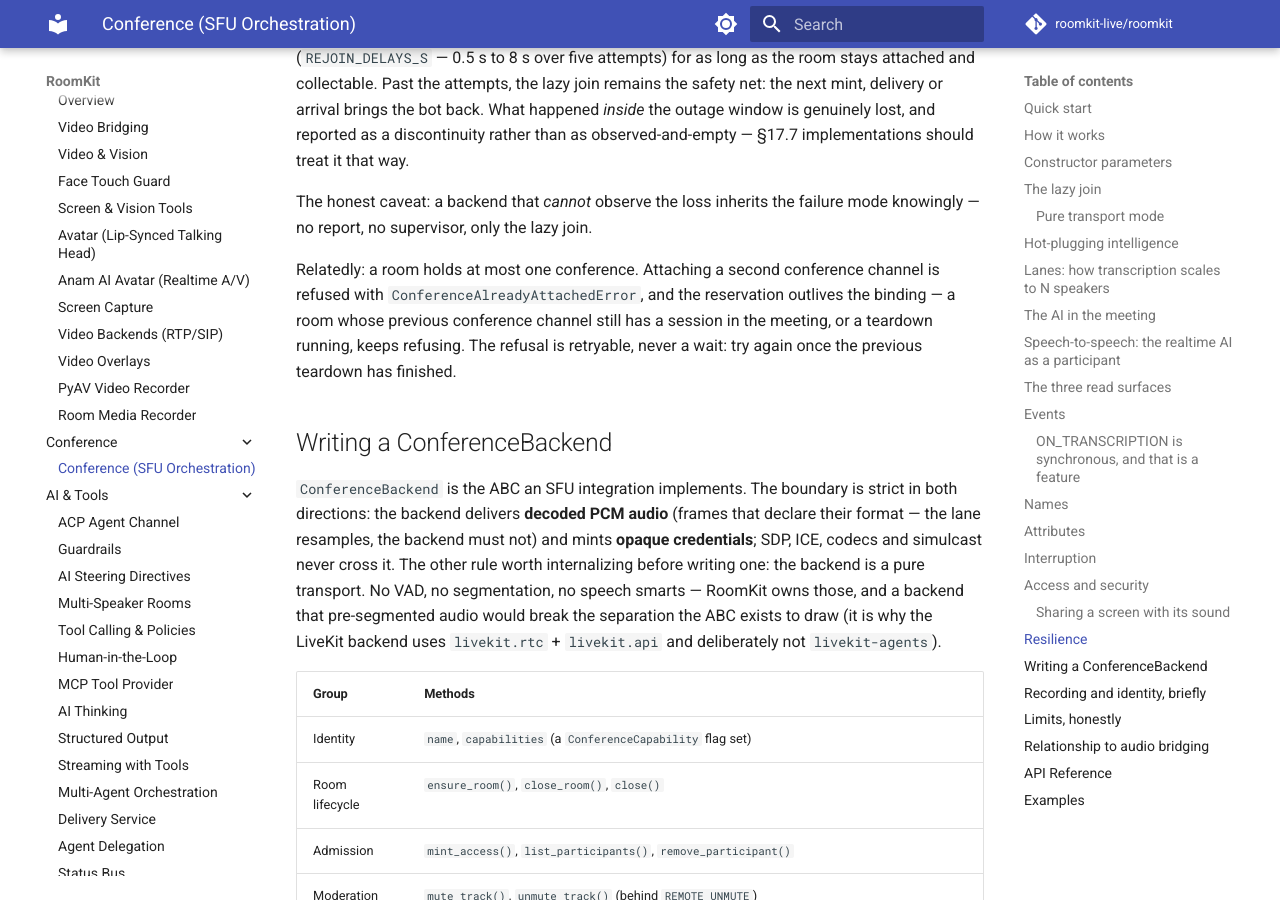
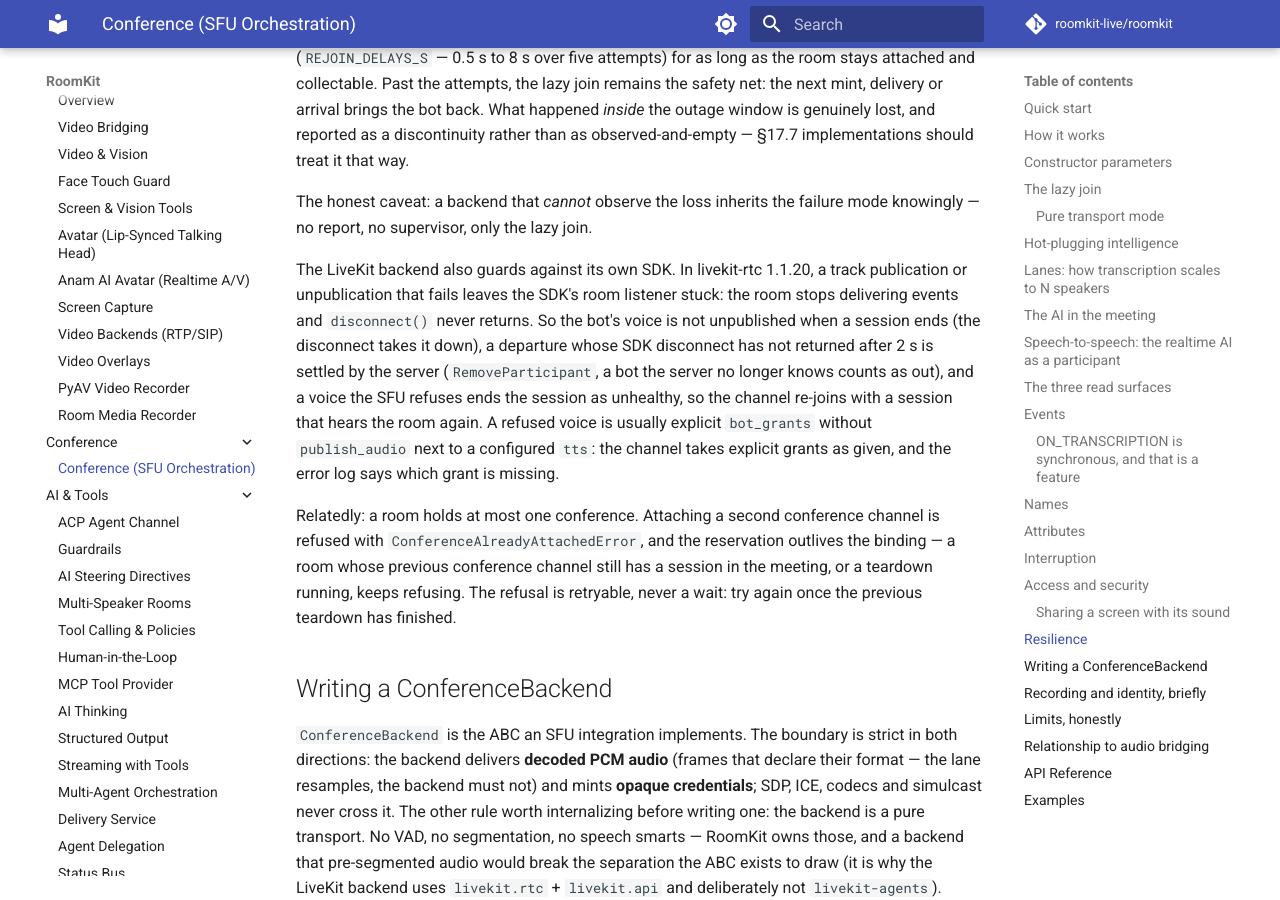
Before and after one commit to roomkit-live/roomkit-docs, an MkDocs documentation site: the page built from docs/guides/conference.md, in a window 1280 px wide and 900 px high, scrolled down 16018 px. Built offline with MkDocs 1.6.1 and Material for MkDocs 9.7.7, drawn with Linux system fonts in a browser that asks for light colours; comment, search, counter and statistics services are not loaded.

Commit message:
docs(conference): the LiveKit backend settles a departure its SDK cannot finish, and a refused voice ends the session (RMK-350)

```diff
--- a/docs/guides/conference.md
+++ b/docs/guides/conference.md
@@ -704,6 +704,18 @@ should treat it that way.
 The honest caveat: a backend that *cannot* observe the loss inherits the
 failure mode knowingly — no report, no supervisor, only the lazy join.
 
+The LiveKit backend also guards against its own SDK. In livekit-rtc 1.1.20, a
+track publication or unpublication that fails leaves the SDK's room listener
+stuck: the room stops delivering events and `disconnect()` never returns. So
+the bot's voice is not unpublished when a session ends (the disconnect takes
+it down), a departure whose SDK disconnect has not returned after 2 s is
+settled by the server (`RemoveParticipant`, a bot the server no longer knows
+counts as out), and a voice the SFU refuses ends the session as unhealthy, so
+the channel re-joins with a session that hears the room again. A refused
+voice is usually explicit `bot_grants` without `publish_audio` next to a
+configured `tts`: the channel takes explicit grants as given, and the error
+log says which grant is missing.
+
 Relatedly: a room holds at most one conference. Attaching a second conference
 channel is refused with `ConferenceAlreadyAttachedError`, and the reservation
 outlives the binding — a room whose previous conference channel still has a
```
